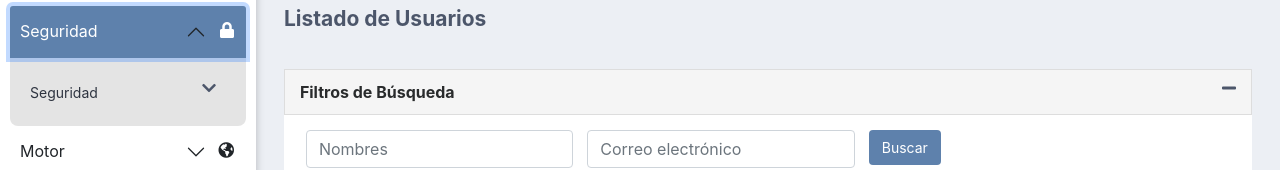
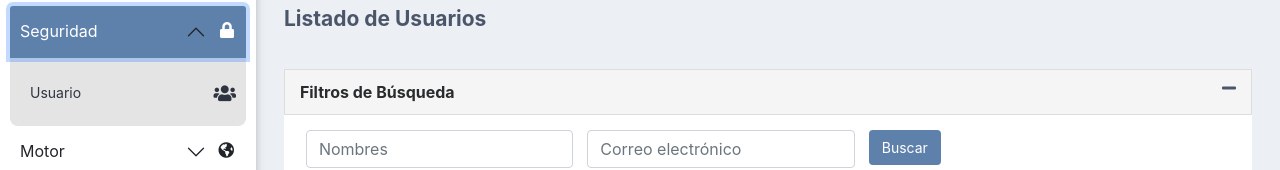
Before and after one commit to Franco-Ezequiel-Marchegiani/Economysa, a React (Create React App) app: page /Seguridad in a window 1280 px wide. Both pictures are taken after a click on the button "Seguridad". Shown: the part 134-304 px from the top of the page. Built offline with nearby package versions, Linux system fonts and the light colour scheme.

Commit message:
Hover color linkBar

```diff
--- a/src/components/Sidebar/Sidebar.css
+++ b/src/components/Sidebar/Sidebar.css
@@ -98,9 +98,18 @@
     color: #2e3440;
     font-size: 14px;
 }
+.linkBar:hover{
+    color: #2e3440;
+}
 .individualLinkContainer{
     position: relative;
     padding: 6px 0;
+}
+.fa-users{
+    font-size: 18px;
+    position: absolute;
+    right: -10px;
+    top: 10px;
 }
 .fa-chevron-down{
     position: absolute;
--- a/src/components/Sidebar/Sidebar.js
+++ b/src/components/Sidebar/Sidebar.js
@@ -21,8 +21,7 @@ function Sidebar() {
                 <Accordion.Header className='titleLink'>Seguridad <i className="fas fa-lock lockLink"></i></Accordion.Header>
                   <Accordion.Body className='contentInsideLink'>
                       <div className="individualLinkContainer">
-                        <Link to="/Seguridad" className='linkBar'>Seguridad</Link>
-                        <i className="fas fa-chevron-down"></i>
+                        <Link to="/Seguridad" className='linkBar'>Usuario <i className="fas fa-users"></i></Link>
                       </div>
                   </Accordion.Body>
             </Accordion.Item>
```
